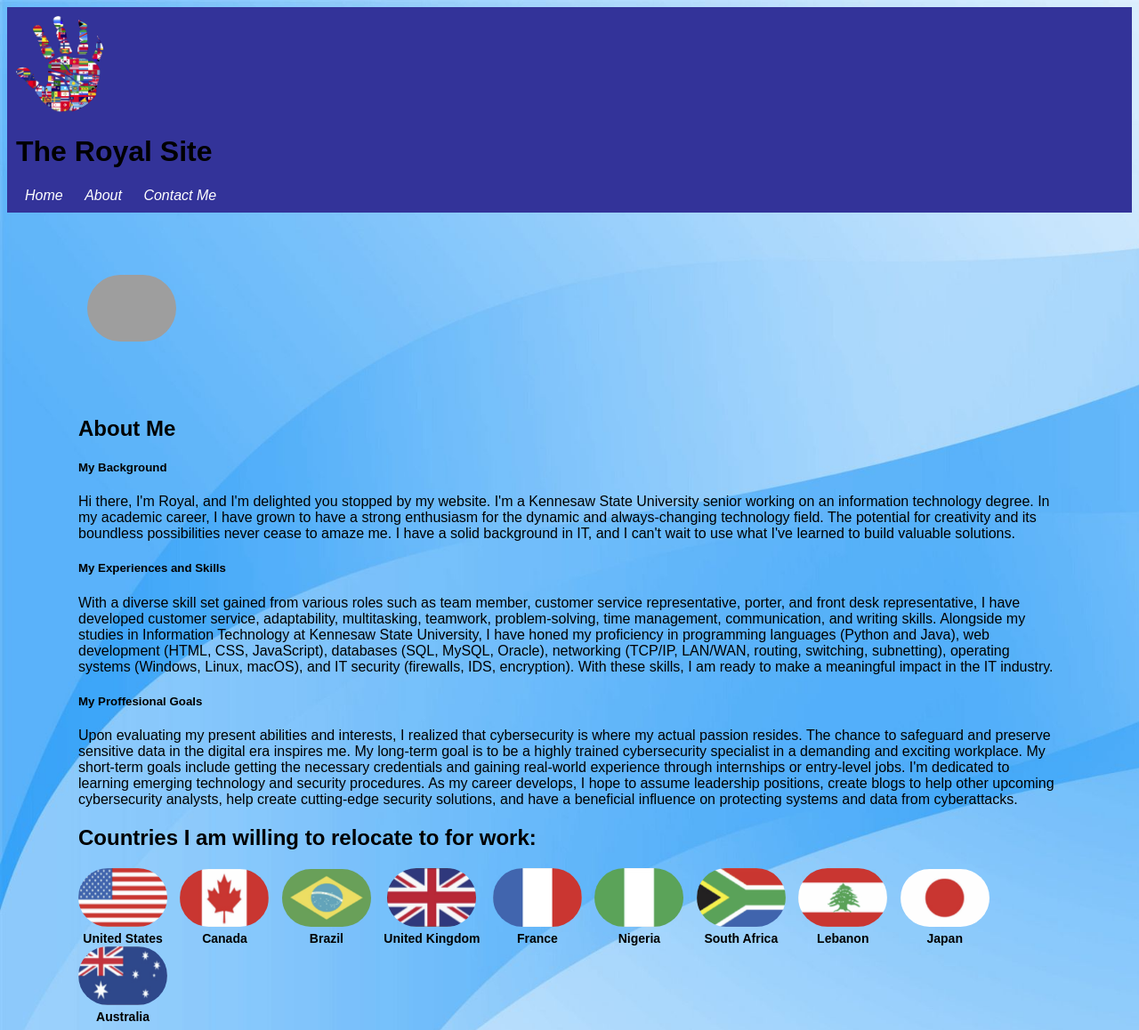
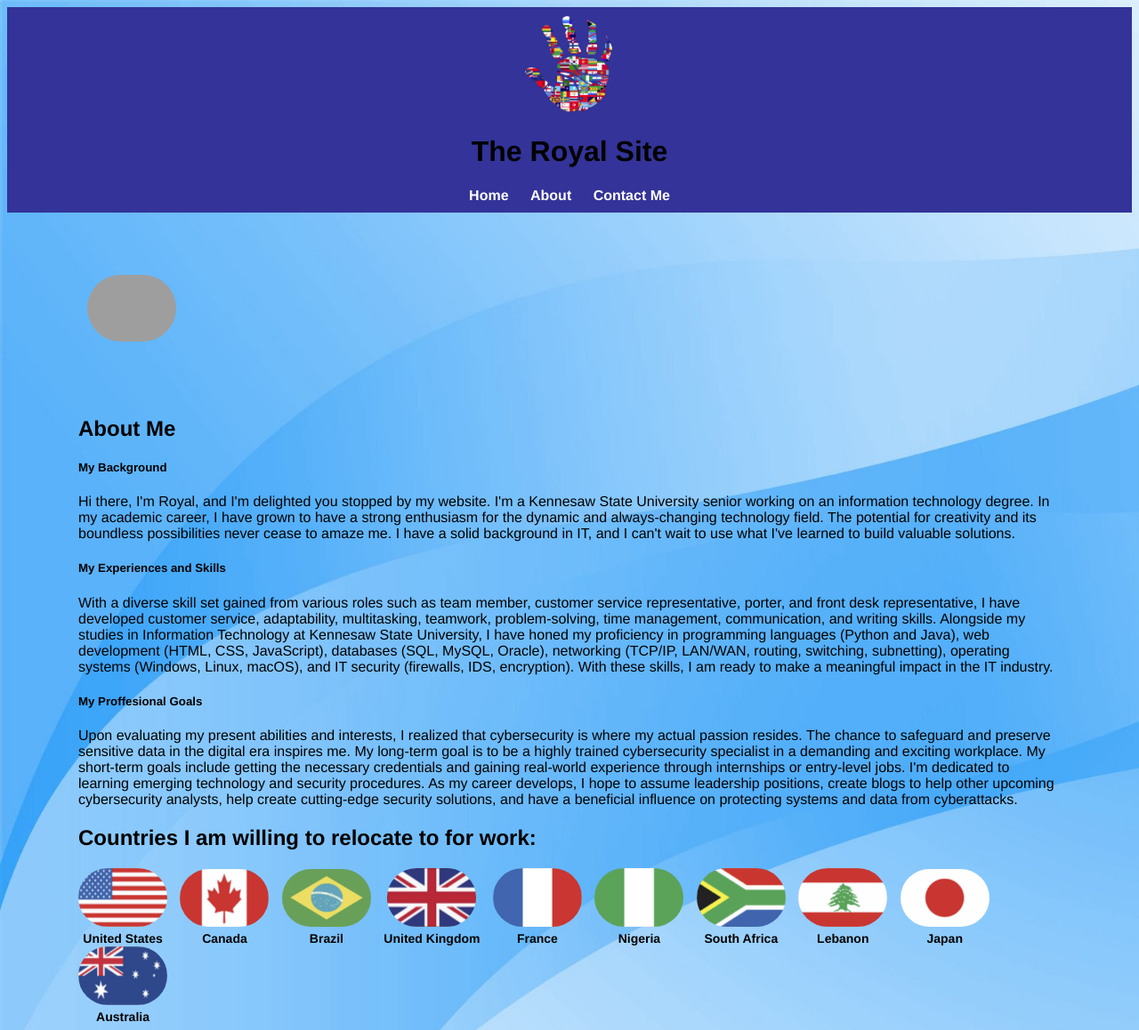
Before and after one commit to Royal-r/Project-Milestone, a plain HTML site: page aboutme.html in a window 1280 px wide. Shown: the top 1158 px of the page at 89% size. Drawn offline with Linux system fonts and the light colour scheme; grey boxes are pictures that could not be loaded.

Commit message:
3rd Commit to all pages and styles

```diff
--- a/aboutme.html
+++ b/aboutme.html
@@ -9,12 +9,12 @@
 <body>
   <header>
     <img src="Images/Royal.png" alt="The Royal Site Logo"> <!-- This display my logo-->
-    <h1>The Royal Site</h1>  <!-- This displays the name of my website "main heading."-->
+    <h1 class="special-heading">The Royal Site</h1>  <!-- This displays the name of my website "main heading."-->
     <nav>
       <ul>
-        <li><a href="index.html"><i>Home</i></a></li>  <!-- This creates a link to my home page-->
-        <li><a href="aboutme.html"><i>About</i></a></li>  <!-- This creates a link to my about page-->
-        <li><a href="mycontactinfo.html"><i>Contact Me</i></a></li>  <!-- This creates a link to my contact page-->
+        <li><a href="index.html"><b>Home</b></a></li>  <!-- This creates a link to my home page-->
+        <li><a href="aboutme.html"><b>About</b></a></li>  <!-- This creates a link to my about page-->
+        <li><a href="mycontactinfo.html"><b>Contact Me</b></a></li>  <!-- This creates a link to my contact page-->
       </ul>
     </nav>
   </header>
@@ -59,7 +59,7 @@
 </div>
 
 <!-- The list below displays a list of countries  as images and their names-->
-<h2>Countries I am willing to relocate to for work:</h2>  <!-- Displaying the another subheading-->
+<h2>Countries I am willing to relocate to for work:</h2>  <!-- Displaying another subheading-->
       <ul class="horizontal-list">
         <li><div class="image-container"><img src="Images/United States.png" alt="United States"><div class="image-name">United States</div></div></li>
 	<li><div class="image-container"><img src="Images/Canada.png" alt="Canada"><div class="image-name">Canada</div></div></li>
--- a/mystyles.css
+++ b/mystyles.css
@@ -2,14 +2,14 @@
 
 /* This is is my style settings for the my pages header, body background, and header background */
 head {
-  font-family: Arial, sans-serif;
+  font-family: Helvetica, sans-serif;
 }
 
 
 body {
   background-image: url('Images/Light-Blue.jpg');
   background-size: cover;
-  font-family: Arial, sans-serif;
+  font-family: Helvetica, sans-serif;
   margin: 10;
   padding: 20;
 }
@@ -17,6 +17,13 @@ body {
 header {
   background-color: #339;
   padding: 10px;
+  text-align: center;
+}
+
+.special-heading {
+  color: #000000;
+  font-size: 32px;
+  font-family: "Lucida Handwriting", Helvetica;
 }
 
 h1, h2 {
@@ -101,6 +108,7 @@ footer {
   color: #fff;
   padding: 10px;
   text-align: center;
+  font-family: Helvetica, sans-serif;
 }
 
 /* These are my Specific Styles for my contact page */
```
Also changed, not shown: index.html (+4 -4 lines), mycontactinfo.html (+4 -4 lines).
